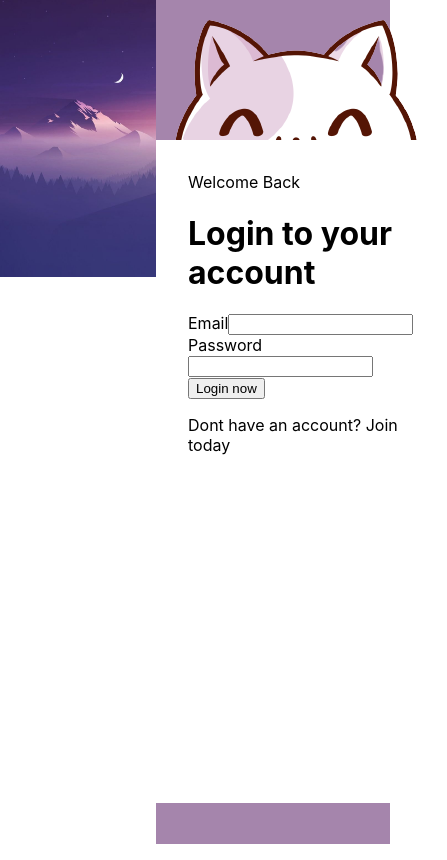
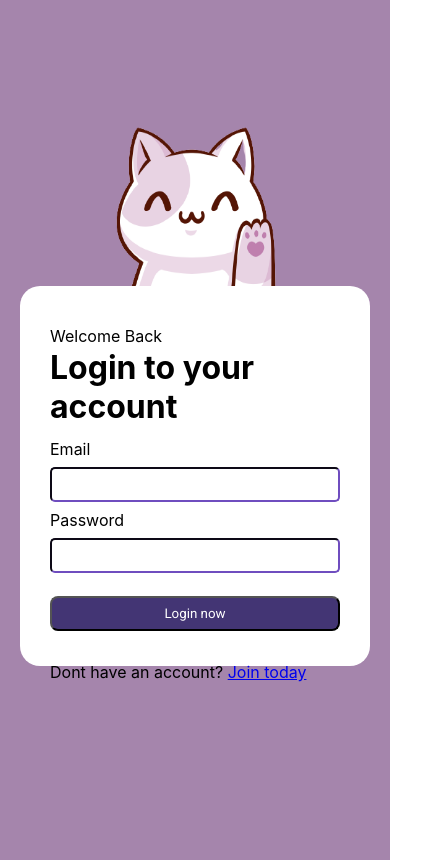
Before and after one commit to gabrielac3/kittychat-frontend, a React (Create React App) app: page / in a window 390 px wide. Shown: the whole page, 447 px wide, since content can reach past the window. Built offline with nearby package versions, Linux system fonts and the light colour scheme.

Commit message:
vista login

```diff
--- a/public/index.html
+++ b/public/index.html
@@ -1,15 +1,15 @@
 <!DOCTYPE html>
 <html lang="en">
+
 <head>
   <meta charset="utf-8" />
   <link rel="icon" href="%PUBLIC_URL%/favicon.ico" />
   <meta name="viewport" content="width=device-width, initial-scale=1" />
   <meta name="theme-color" content="#000000" />
-    <meta
-      name="description"
-      content="Web site created using create-react-app"
-    />
+  <meta name="description" content="Web site created using create-react-app" />
   <link rel="apple-touch-icon" href="%PUBLIC_URL%/logo192.png" />
+  <link href="https://fonts.googleapis.com/css2?family=Roboto&display=swap" rel="stylesheet">
+
   <!--
       manifest.json provides metadata used when your web app is installed on a
       user's mobile device or desktop. See https://developers.google.com/web/fundamentals/web-app-manifest/
@@ -26,6 +26,7 @@
     -->
   <title>React App</title>
 </head>
+
 <body>
   <noscript>You need to enable JavaScript to run this app.</noscript>
   <div id="root"></div>
@@ -40,4 +41,5 @@
       To create a production bundle, use `npm run build` or `yarn build`.
     -->
 </body>
+
 </html>
--- a/src/App.css
+++ b/src/App.css
@@ -1,4 +1,4 @@
-.app{
+.app {
   display: inline-block;
   height: 100%;
   width: 100%;
@@ -14,13 +14,27 @@
 }
 
 .halfPurple {
-  background: #A585AC;
+  background: #a585ac;
   display: grid;
-  grid-template-rows: 16% 80%;
+  grid-template-rows: 30% 70%;
   padding: 2% 0;
   width: 60%;
 }
-
+.form {
+  display: flex;
+  flex-direction: column;
+  padding-top: 30px;
+}
+.form p {
+  margin: 0;
+}
+.form h1 {
+  margin: 2px 0 13px 0;
+}
+.img-logo {
+  width: 150px;
+  height: 140px;
+}
 .mountain img {
   object-position: top;
   max-height: 100%;
@@ -29,13 +43,55 @@
   object-fit: cover;
 }
 
-.logo-container{
+.logo-container {
   height: 20%;
   max-width: 100%;
   max-height: 100%;
+  margin: auto;
 }
 
 .login {
   background: white;
-  padding: 1rem 2rem;
+  padding: 10px 30px;
+  margin: auto;
+  display: flex;
+  flex-direction: column;
+  border-radius: 20px;
 }
+
+.form input {
+  margin: 8px 0 8px 0;
+  border-radius: 5px;
+  border-color: #3e2b6b;
+  padding: 8px;
+}
+.form button {
+  background-color: #433574;
+  padding: 8px 10px;
+  border-radius: 8px;
+  margin-top: 15px;
+  margin-bottom: 15px;
+  color: #fff;
+  font-family: "Roboto", sans-serif;
+}
+
+@media (max-width: 768px) {
+  .halfPurple {
+    grid-template-rows: 33% 45%;
+    width: 100vw;
+    height: 100vh;
+  }
+  .welcome-main {
+    display: block;
+  }
+  .mountain {
+    display: none;
+  }
+  .img-logo {
+    width: 180px;
+    height: 170px;
+  }
+  .login {
+    margin: 0 20px;
+  }
+}
--- a/src/components/Login.js
+++ b/src/components/Login.js
@@ -1,6 +1,6 @@
 import React from 'react'
 
-export const Login= () => {
+export const Login = () => {
   return (
     <div className='login'>
       <div className='form'>
@@ -12,7 +12,7 @@ export const Login= () => {
         <input type='password'></input>
         <button>Login now</button>
       </div>
-    <p>Dont have an account? Join today</p>
+      <p>Dont have an account? <a href="/register">Join today</a></p>
     </div>
   )
 }
--- a/src/components/Welcome.js
+++ b/src/components/Welcome.js
@@ -5,11 +5,11 @@ export const Welcome = () => {
   return (
     <div className='welcome-main'>
       <div className='mountain'>
-        <img src='../image/mountain.jpg' alt='background'/>
+        <img src='../image/mountain.jpg' alt='background' />
       </div>
       <div className='halfPurple'>
         <div className='logo-container'>
-          <img src='../image/logoCat.png' alt='logo-cat'/>
+          <img src='../image/logoCat.png' class="img-logo" alt='logo-cat' />
         </div>
         <Login></Login>
       </div>
```
Lines whose indentation alone changed are shown as unchanged.
